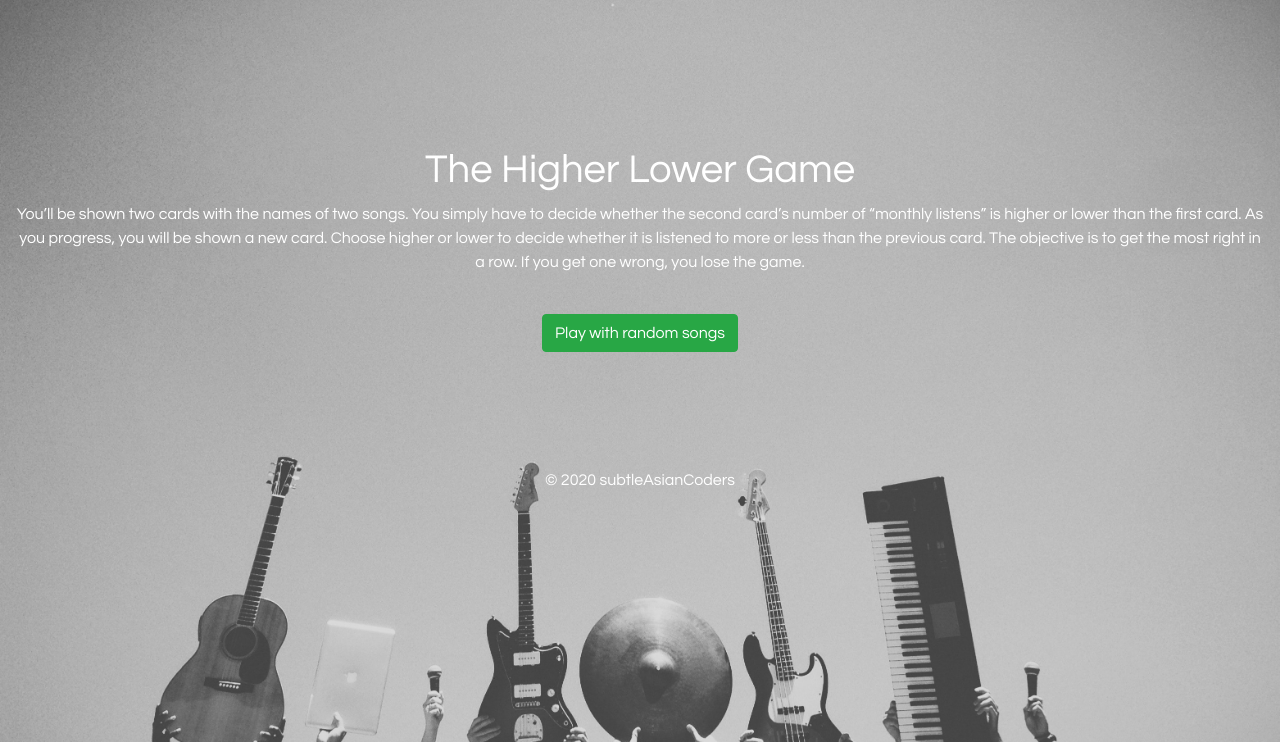
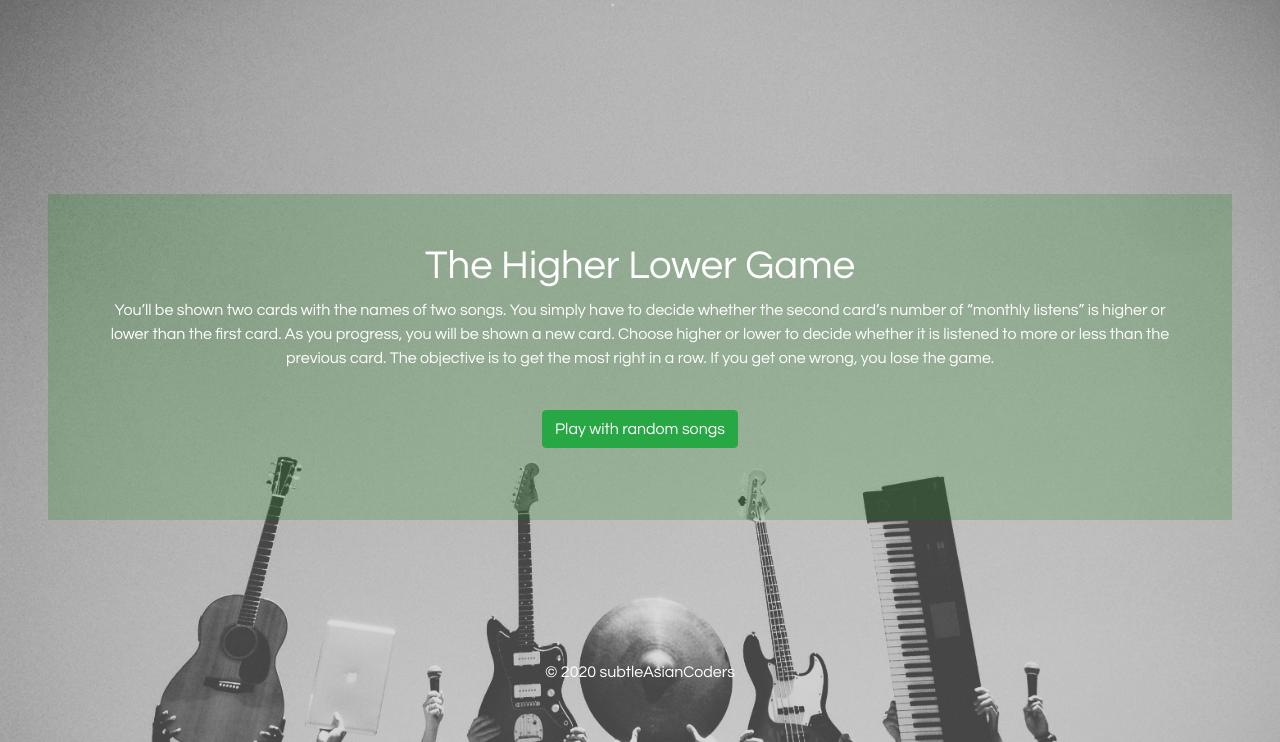
Before and after one commit to yaruluo/subtleAsianCoders_luoY-chanM-lauE-leeR, a Flask app: page /higher_lower/screen in a window 1280 px wide. Shown: the part 58-800 px from the top of the page. Run offline with Flask 2, Linux system fonts and the light colour scheme; some libraries are stand-ins or nearby versions.

Commit message:
add background to higher lower landing screen

```diff
--- a/app/templates/higherlowerscreen.html
+++ b/app/templates/higherlowerscreen.html
@@ -5,7 +5,8 @@ Higher Lower
 {% endblock %}
 
 {% block body %}
-<div class="text-center" style="color: white;">
+<div class="text-center row" style="color: white;">
+  <div class="col p-5 m-5" style="background-color: rgba(0, 125, 0, 0.2);">
     <h1>The Higher Lower Game</h1>
     <p>
       You’ll be shown two cards with the names of two songs. You simply have
@@ -26,6 +27,7 @@ Higher Lower
     </form>
     {% endif %}
   </div>
+</div>
 {% endblock %}
 
 {% block script %}
--- a/doc/devlog.txt
+++ b/doc/devlog.txt
@@ -156,3 +156,6 @@ also elau ur code is so perspicuous ah THANK YOU
 
 ericL -- 2020-01-14 19:01
 clean up logic on higher lower game
+
+ericL -- 2020-01-14 21:09
+add background to higher lower landing screen
```
Lines whose indentation alone changed are shown as unchanged.
